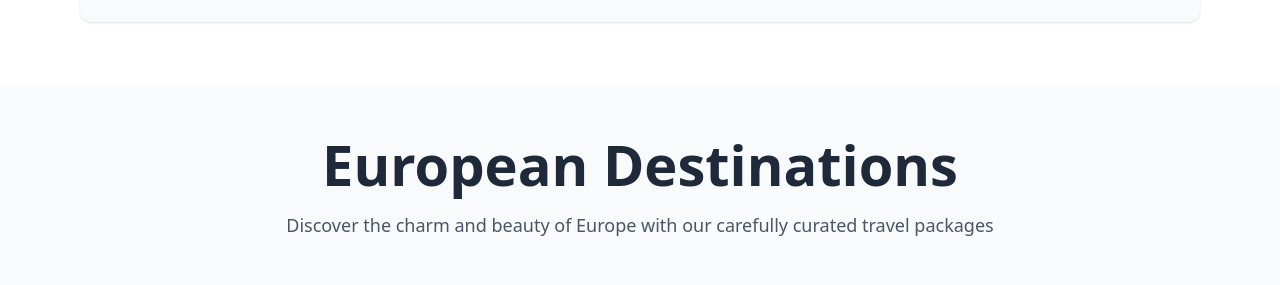
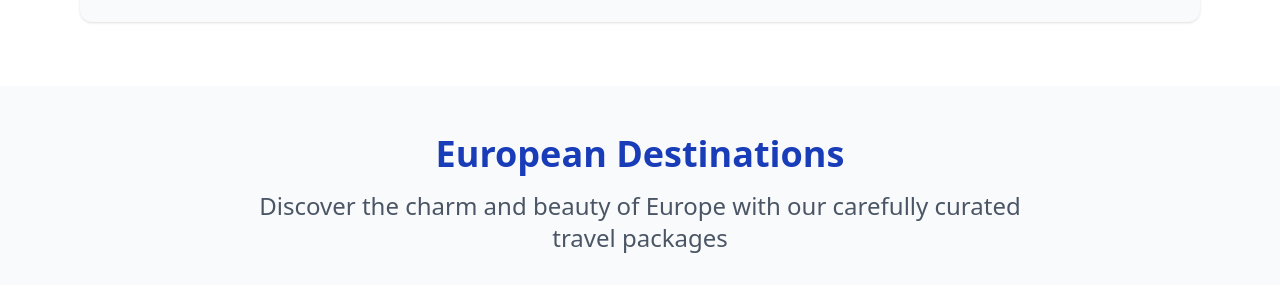
Before and after one commit to Patricia-Sigei/Travel-App, a React (Vite) app: page / in a window 1280 px wide. Shown: the part 2800-3085 px from the top of the page. Built offline with nearby package versions, Linux system fonts and the light colour scheme; grey boxes are pictures that could not be loaded.

Commit message:
updates destination ui

```diff
--- a/src/components/Pages/Destinations.jsx
+++ b/src/components/Pages/Destinations.jsx
@@ -223,10 +223,10 @@ function Destinations() {
       <div className="max-w-7xl mx-auto">
         {/* Section Header */}
         <div className="text-center mb-12">
-          <h1 className="text-4xl font-bold text-gray-800 mb-4">
+          <h2 className="text-4xl font-bold text-blue-800 mb-4">
             European Destinations
-          </h1>
-          <p className="text-lg text-gray-600 max-w-3xl mx-auto">
+          </h2>
+          <p className="text-2xl text-gray-600 max-w-3xl mx-auto">
             Discover the charm and beauty of Europe with our carefully curated
             travel packages
           </p>
```
